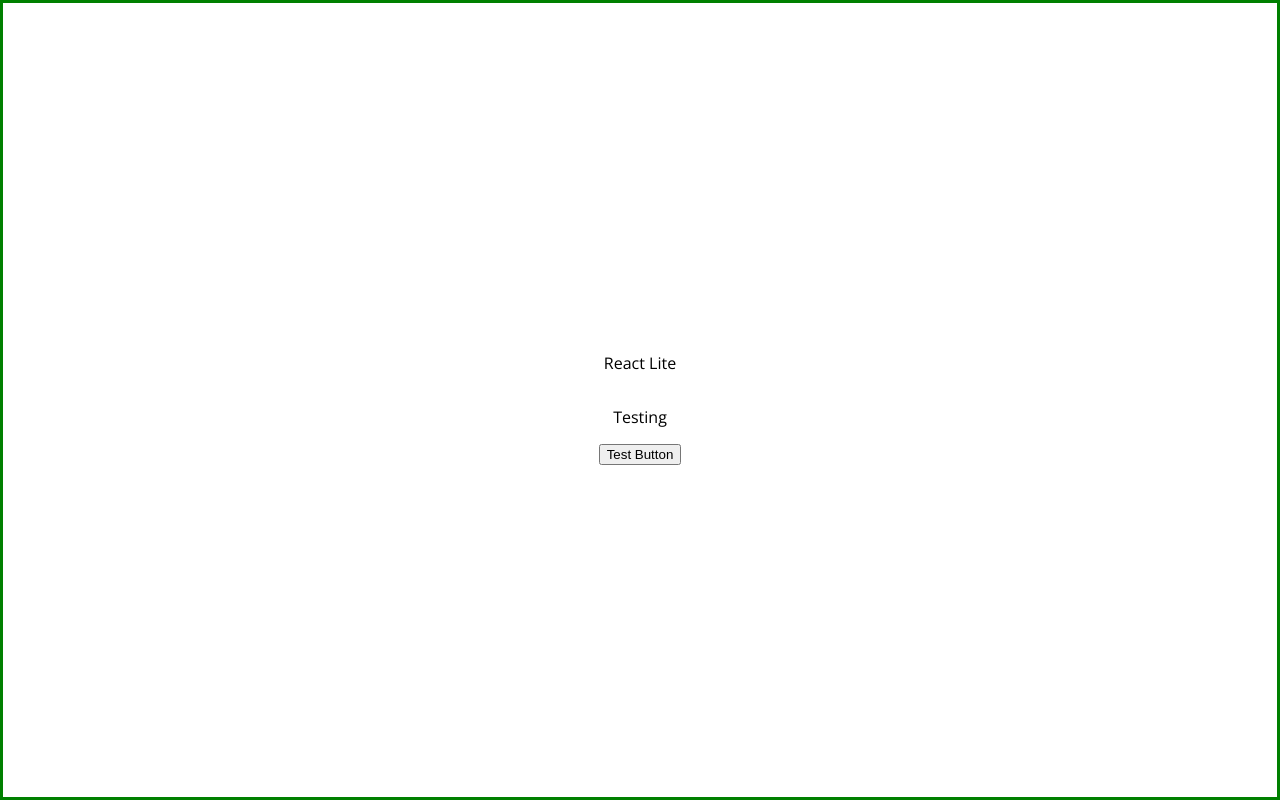
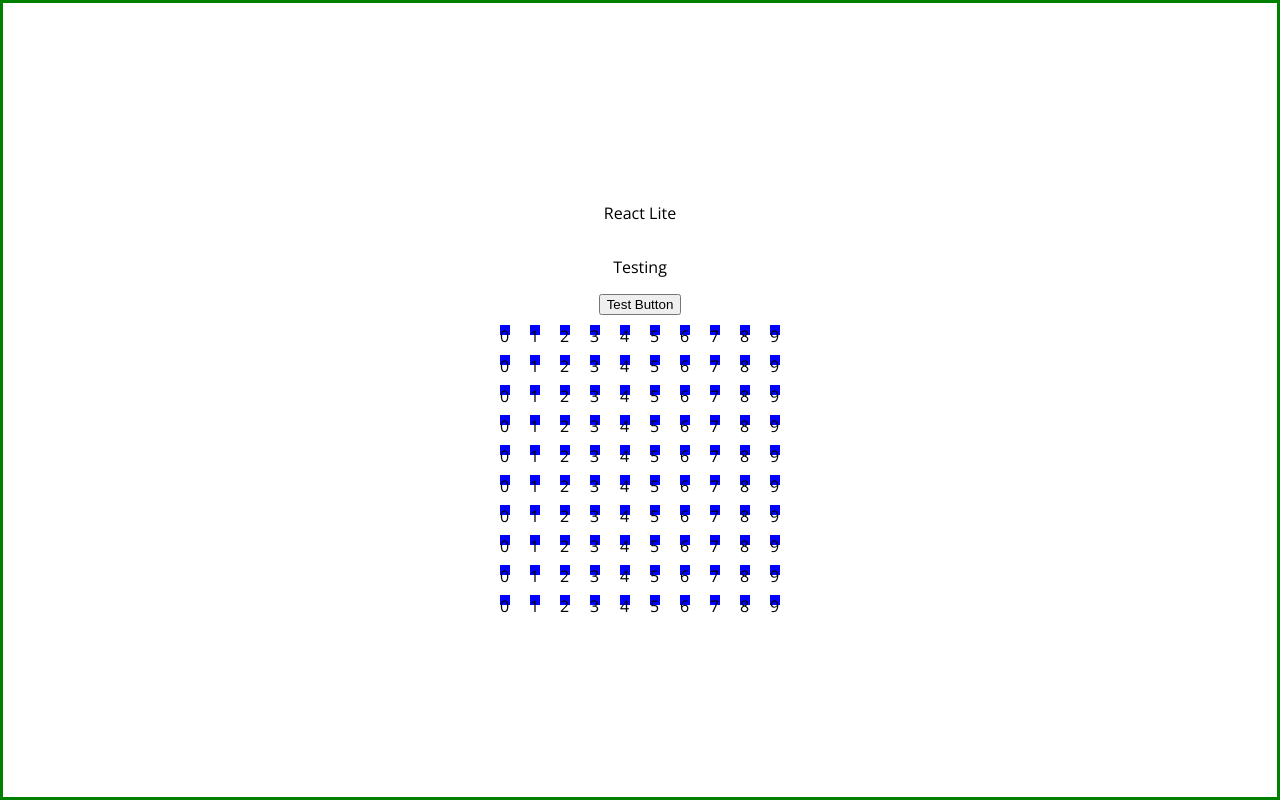
Before and after one commit to mhallxyz/react-lite, a React app: page / in a window 1280 px wide. Built offline with nearby package versions, Linux system fonts and the light colour scheme.

Commit message:
Grid generated

```diff
--- a/src/App.js
+++ b/src/App.js
@@ -3,9 +3,9 @@ import {connect} from 'react-redux';
 
 import {testAction} from './actions/testAction';
 import {FlexColumn, FlexRow} from './components/common/FlexLayout';
+import GridLayout from './components/common/GridLayout';
 
 class App extends Component {
-
 
   render() {
     return (
@@ -13,6 +13,7 @@ class App extends Component {
         <p className="testText">React Lite </p>
         <p>{this.props.test ? this.props.test.toString() : null}</p>
         <button onClick={() => this.props.changeTest("Working!")}>Test Button</button>
+        <GridLayout />
       </div>
     )
   }
--- /dev/null
+++ b/src/components/common/GridLayout.js
@@ -0,0 +1,21 @@
+import React from 'react';
+
+const GridLayout = props => {
+  let gridLayout = (x = 10, y = 10) => {
+    let columns = [];
+    let rows = []
+    for(let i = 0; i < x; i++) {
+      rows.push(<div key={i} style={{margin: 10, backgroundColor: "blue", height: 10, width: 10, flex: 1, flexDirection: "column"}}>{i}</div>)
+    }
+    for(let i = 0; i < y; i++) {
+      columns.push(<div key={i} style={{display: "flex", flexDirection: "row"}}>{rows}</div>)
+    }
+    return columns
+  }
+
+  return (
+    <div style={{display: "flex", flexDirection: "column"}}>{gridLayout(props.x, props.y)}</div>
+  )
+}
+
+export default GridLayout;
```
